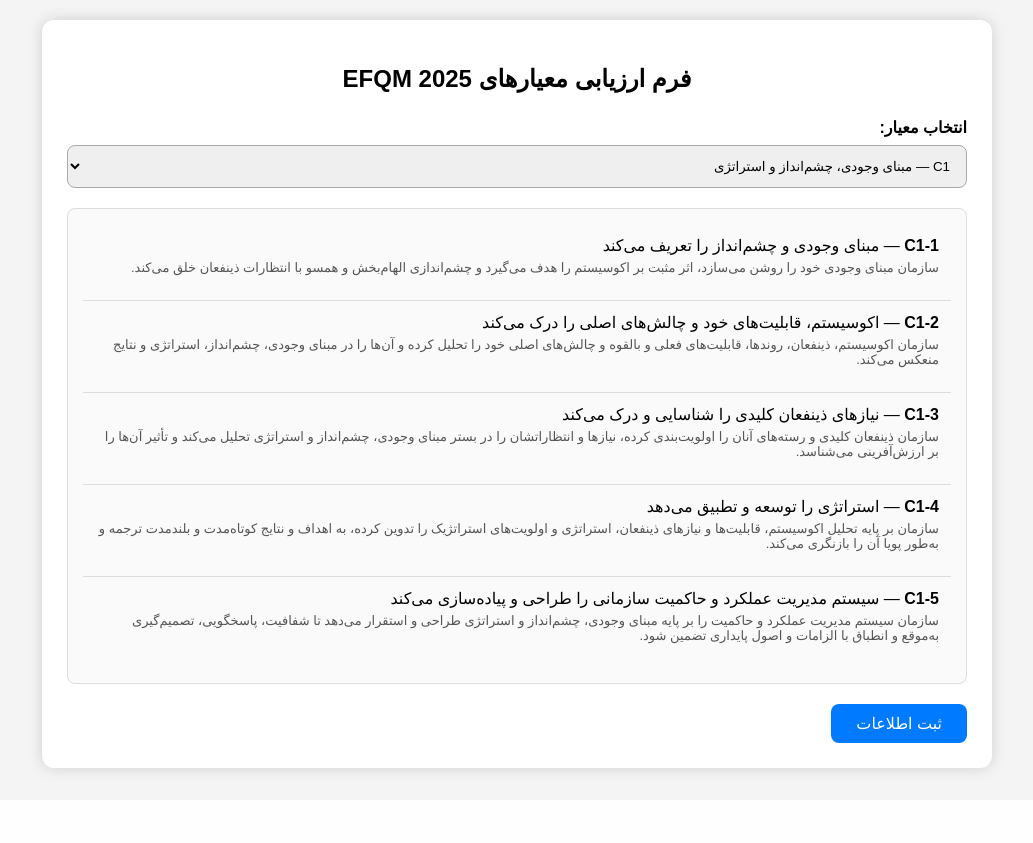
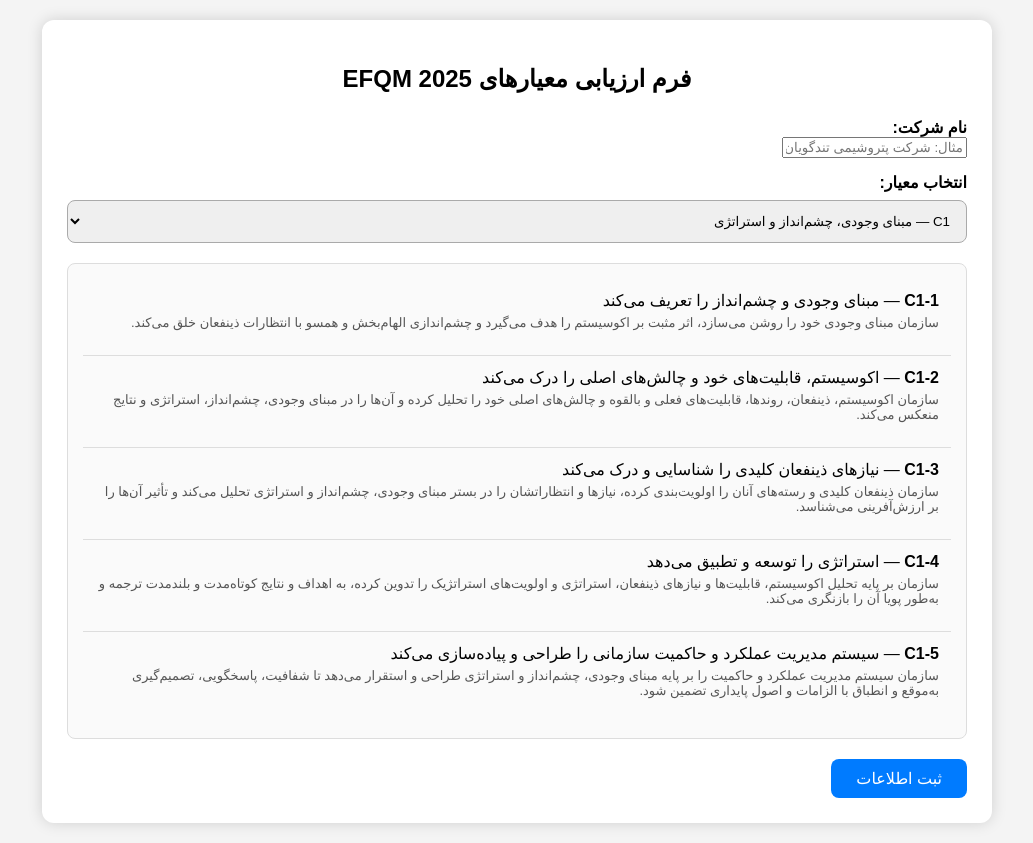
Before and after one commit to hamideghtedarian/efqm2025-evaluation-system, a Python web app: template templates/assessment_form.html in a window 1280 px wide. Shown: the whole page, without its empty margins (123-1156 px from the left). Before the commit the page ends 778 px from the top, so only its background shows below. Run offline with Jinja, Linux system fonts and the light colour scheme; the template is opened without the code that fills it, so the values that code supplies are empty.

Commit message:
Update assessment_form.html

```diff
--- a/templates/assessment_form.html
+++ b/templates/assessment_form.html
@@ -84,6 +84,8 @@
 
 <div class="container">
     <h2>فرم ارزیابی معیارهای EFQM 2025</h2>
+<label for="companyName">نام شرکت:</label>
+<input id="companyName" type="text" placeholder="مثال: شرکت پتروشیمی تندگویان">
 
     <!-- انتخاب معیار -->
     <label for="criteriaDropdown">انتخاب معیار:</label>
@@ -96,9 +98,12 @@
         <!-- زیرمعیارها با JS بارگذاری می‌شوند -->
     </div>
 
-    <button onclick="alert('ذخیره‌سازی مرحله بعد است')">ثبت اطلاعات</button>
+    <button onclick="saveAssessmentToServer()">ثبت اطلاعات</button>
+
 </div>
 
 <script src="/static/js/load_criteria.js"></script>
+<script src="/static/js/save_assessment.js"></script>
+
 </body>
 </html>
```
